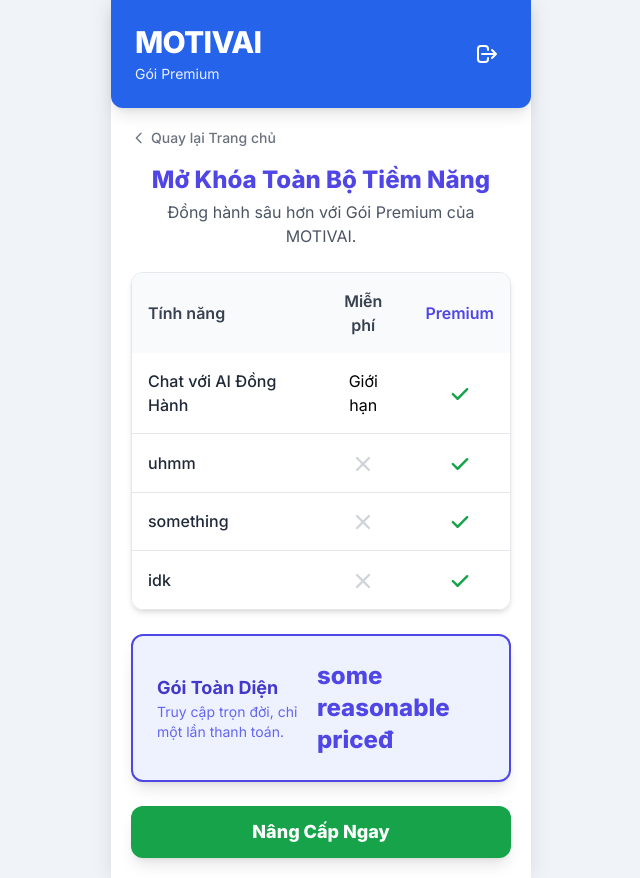
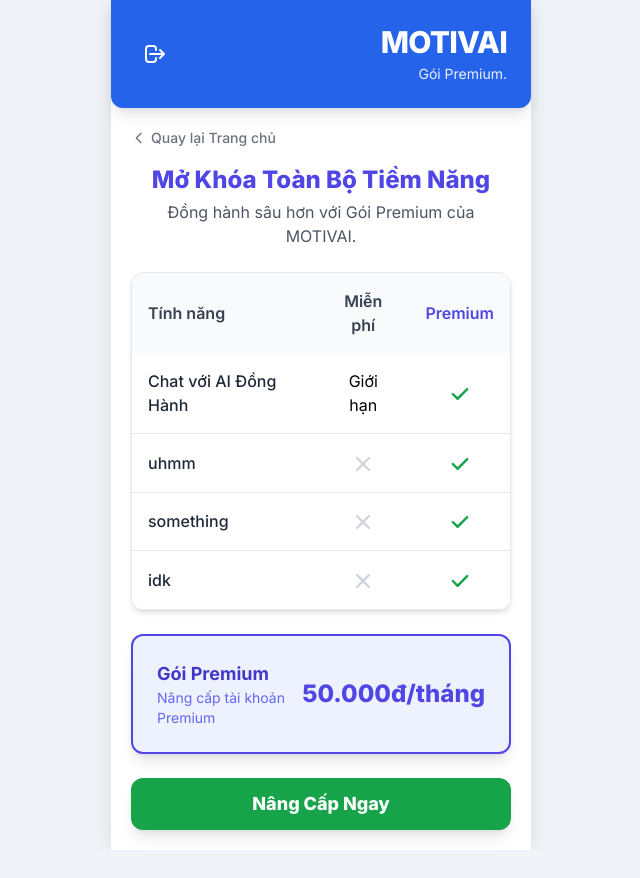
Before and after one commit to PEKKAMC/motivai, a website: page premium.html in a window 1280 px wide. Shown: the whole page, without its empty margins (319-959 px from the left). After the commit the page ends 850 px from the top, so only its background shows below. Drawn offline with nearby package versions, Linux system fonts and the light colour scheme.

Commit message:
Modified return button's position

```diff
--- a/premium.html
+++ b/premium.html
@@ -10,13 +10,12 @@
 <body>
 <div class="app-container">
     <header class="p-6 bg-blue-600 text-white rounded-b-xl shadow-lg flex justify-between items-center">
-        <div>
-            <h1 class="text-3xl font-extrabold tracking-tight">MOTIVAI</h1>
-            <p class="text-sm opacity-90 mt-1">Gói Premium</p>
-        </div>
-        <a href="login.html" title="Đăng xuất" class="p-2 rounded-full hover:bg-blue-700 transition duration-150">
+        <a href="index.html" title="Đăng xuất" class="p-2 rounded-full hover:bg-blue-700 transition duration-150">
             <svg class="w-6 h-6" fill="none" stroke="currentColor" viewBox="0 0 24 24" xmlns="http://www.w3.org/2000/svg"><path stroke-linecap="round" stroke-linejoin="round" stroke-width="2" d="M17 16l4-4m0 0l-4-4m4 4H7m6 4v1a3 3 0 01-3 3H6a3 3 0 01-3-3V7a3 3 0 013-3h4a3 3 0 013 3v1"></path></svg>
         </a>
+        <div class="text-right"> <h1 class="text-3xl font-extrabold tracking-tight">MOTIVAI</h1>
+            <p class="text-sm opacity-90 mt-1">Gói Premium.</p>
+        </div>
     </header>
 
     <main class="flex-1 p-5 overflow-y-auto">
@@ -82,10 +81,10 @@
             <div class="rounded-xl border-2 border-indigo-600 bg-indigo-50 p-6 shadow-lg">
                 <div class="flex justify-between items-center">
                     <div>
-                        <h3 class="text-lg font-bold text-indigo-700">Gói Toàn Diện</h3>
-                        <p class="text-sm text-indigo-500">Truy cập trọn đời, chỉ một lần thanh toán.</p>
+                        <h3 class="text-lg font-bold text-indigo-700">Gói Premium</h3>
+                        <p class="text-sm text-indigo-500">Nâng cấp tài khoản Premium</p>
                     </div>
-                    <span class="text-2xl font-extrabold text-indigo-600">some reasonable priceđ</span>
+                    <span class="text-2xl font-extrabold text-indigo-600">50.000đ/tháng</span>
                 </div>
             </div>
 
```
Also changed, not shown: main.html (+3 -4 lines).
